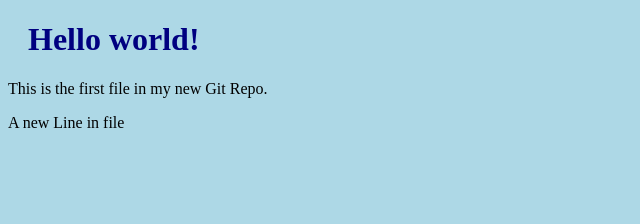
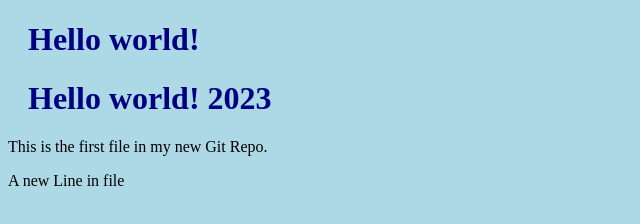
Before and after one commit to Ag-Utkarsh/hello-world, a plain HTML site: page index.html in a window 1280 px wide. Shown: the whole page, without its empty margins (0-640 px from the left). Drawn offline with Linux system fonts and the light colour scheme.

Commit message:
added new line

```diff
--- a/index.html
+++ b/index.html
@@ -7,7 +7,9 @@
 <body>
 
 <h1>Hello world!</h1>
+<h1>Hello world! 2023</h1>
 <p>This is the first file in my new Git Repo.</p>
+
 <p>A new Line in file</p>
 
 </body>
```
